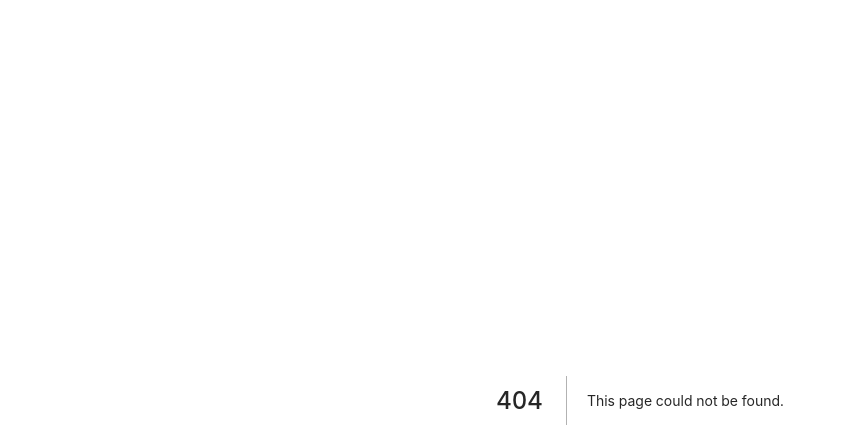
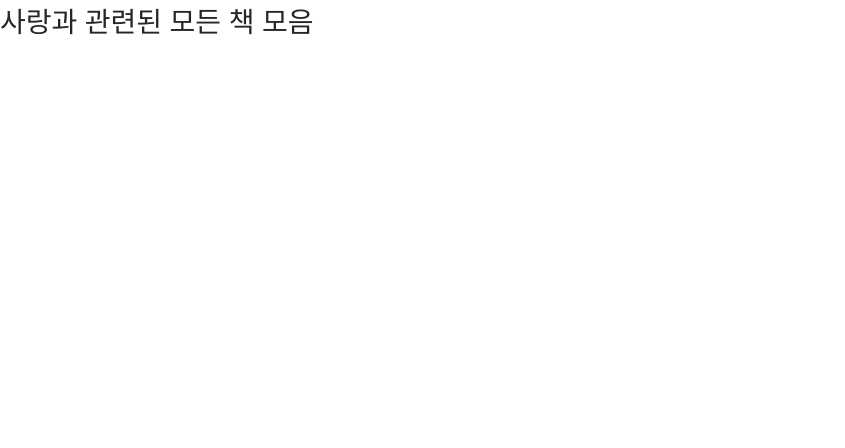
Before and after one commit to hyoni0817/NextJs-UI-Practice, a Next.js app: page /infiniteScroll in a window 1280 px wide. Before the commit this address had no page. Shown: the top 448 px of the page, without its empty margins (0-845 px from the left). Built offline with nearby package versions, Linux system fonts and the light colour scheme.

Commit message:
Feat: 인피니트 스크롤을 구현할 페이지 생성

```diff
--- /dev/null
+++ b/src/pages/infiniteScroll.tsx
@@ -0,0 +1,10 @@
+// IntersectionObserver로 무한 스크롤링 구현하기
+import React from 'react';
+
+const infiniteScroll = () => (
+  <div>
+    <h1>사랑과 관련된 모든 책 모음</h1>
+  </div>
+);
+
+export default infiniteScroll;
```
